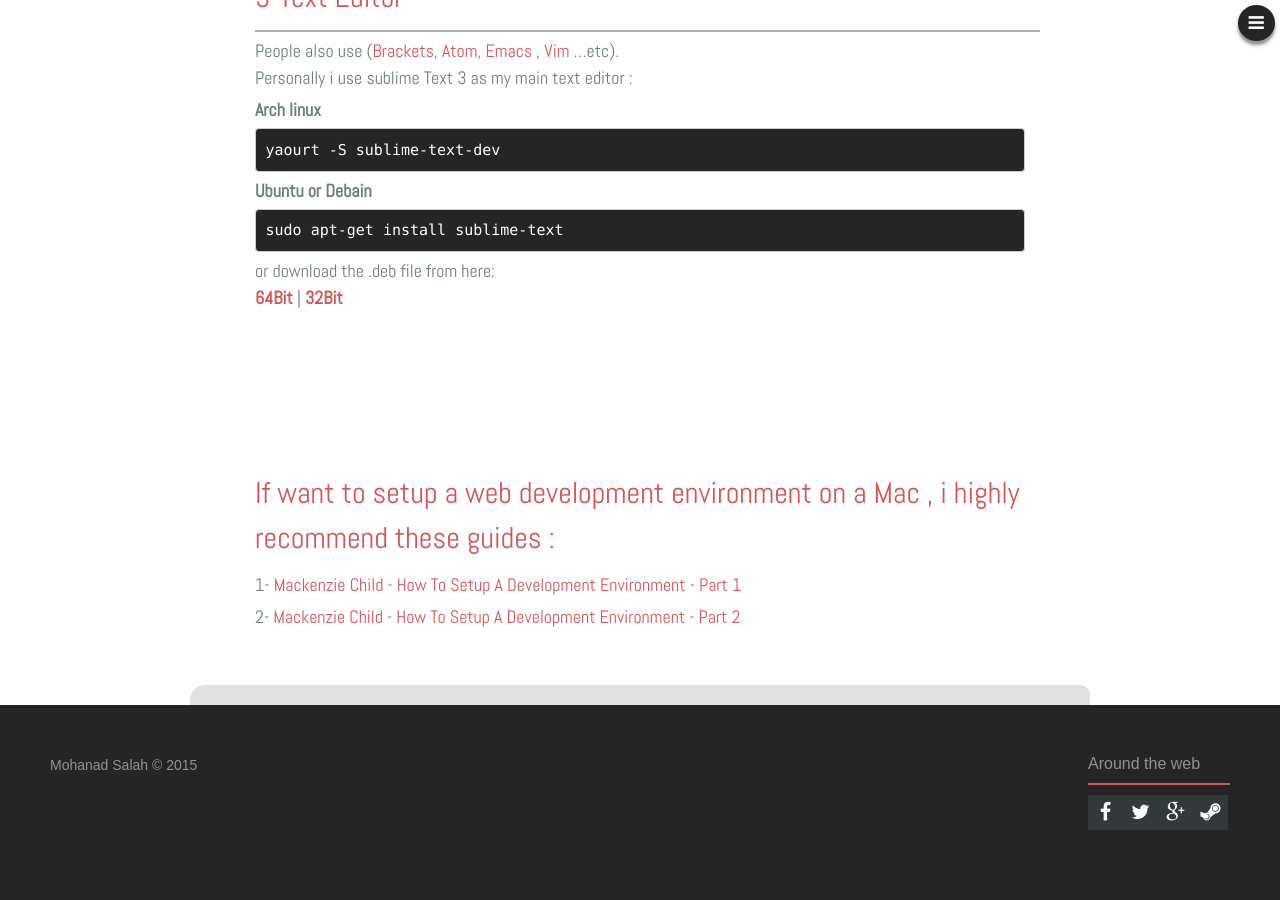
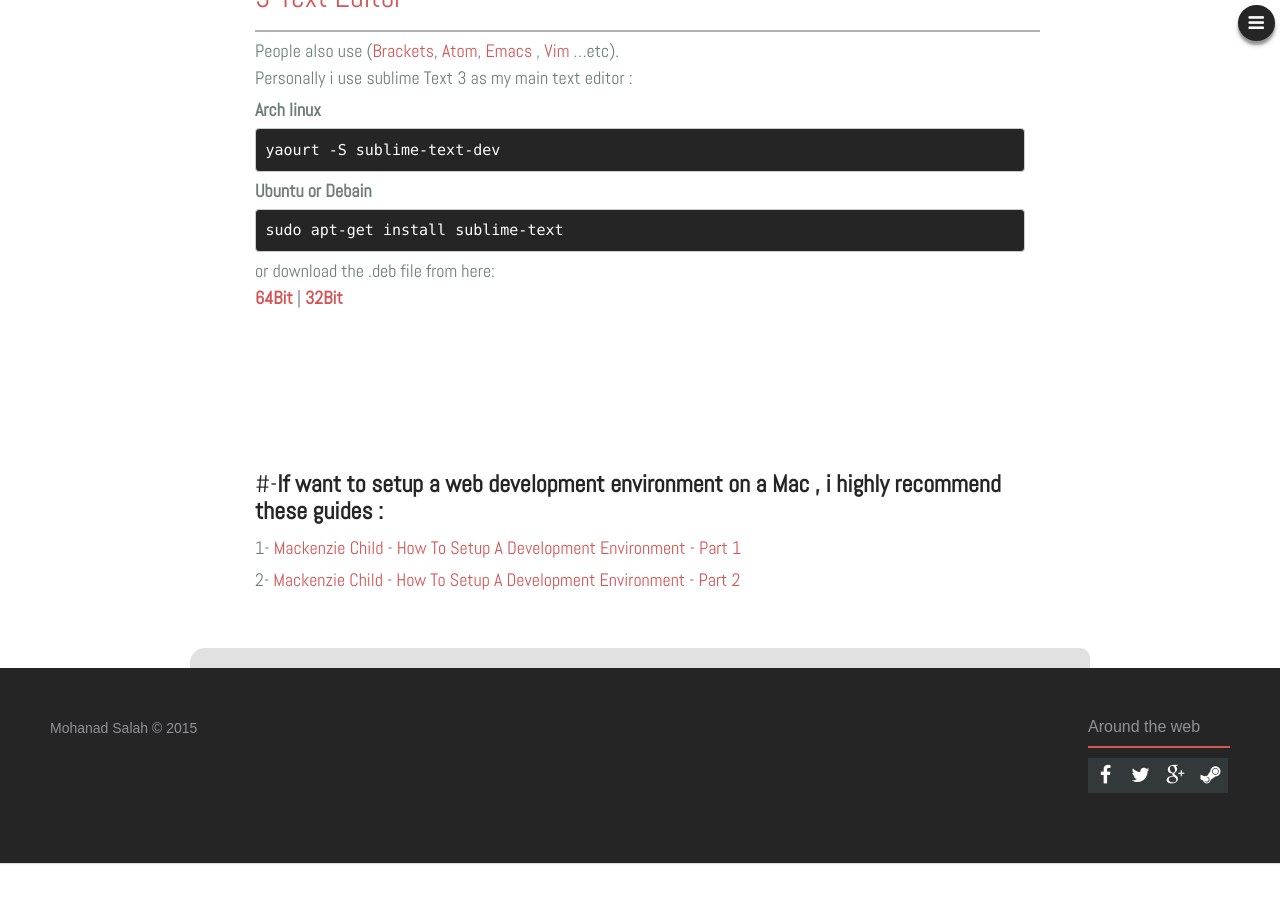
Before and after one commit to RiccardoZaffalon/mohdule.github.io, a Jekyll site: the page built from _posts/tuts&guides/2015-11-9-how-to-setup-a-dev-environment-in-linux-p2.md, in a window 1280 px wide and 900 px high, scrolled down 1044 px. Built offline with Jekyll 4.4.1, drawn with Linux system fonts in a browser that asks for light colours; nearby versions of some CDN libraries; comment, search, counter and statistics services are not loaded; after the commit the page ends 1907 px from its top, so only the background shows below that.

```diff
--- a/_posts/tuts&guides/2015-11-9-how-to-setup-a-dev-environment-in-linux-p2.md
+++ b/_posts/tuts&guides/2015-11-9-how-to-setup-a-dev-environment-in-linux-p2.md
@@ -64,7 +64,7 @@ or download the .deb file from here:
 <br>
 
 
-## If want to setup a web development environment on a Mac , i highly recommend these guides :
+### #-**If want to setup a web development environment on a Mac , i highly recommend these guides :**
 
   1- <a href="https://www.youtube.com/watch?v=tpyDK-Y44eI" target="_blank">Mackenzie Child - How To Setup A Development Environment - Part 1</a>
 
```
